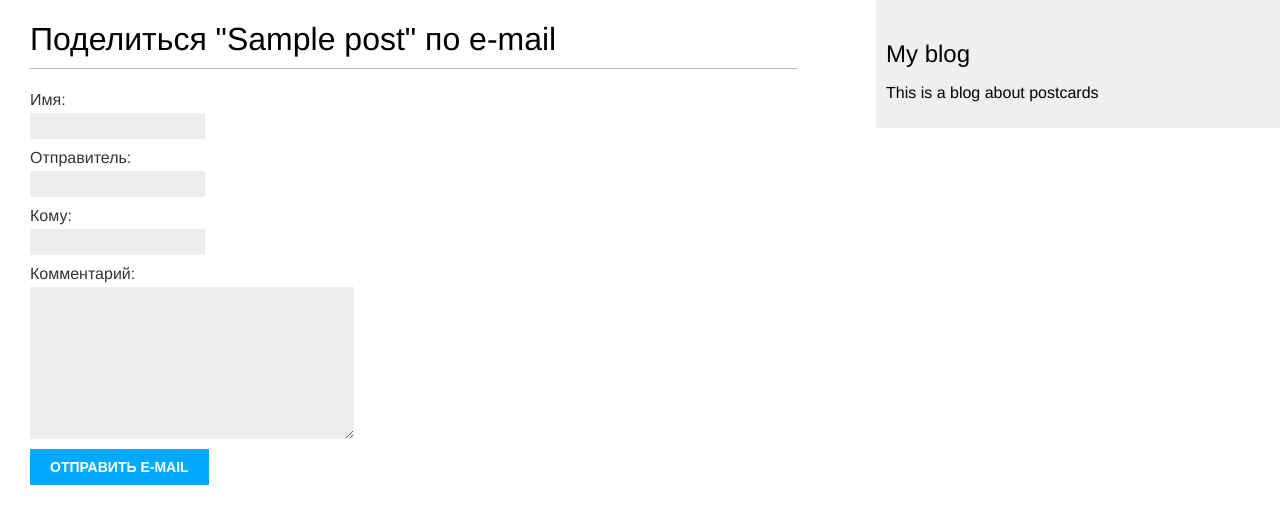
After one commit to astatr1/Store_postcard, a Django app: template blog/templates/blog/post/share.html in a window 1280 px wide. The commit adds this page. Shown: the top 524 px of the page. Run offline with Django 5.2, Linux system fonts and the light colour scheme; the template is opened without the code that fills it: values that come from a table or form of the project are taken from there, others are empty; tables that the repository leaves empty hold one stand-in row (values such as "Sample post").

Commit message:
Добавлен функционал Поделиться постом в приложении blog. Доступно в шаблоне детальной информации о посте.

```diff
--- /dev/null
+++ b/blog/forms.py
@@ -0,0 +1,10 @@
+from django import forms
+
+
+class EmailPostForm(forms.Form):
+    """Форма для отправки E-Mail из поста, через кнопку поделиться"""
+    name = forms.CharField(max_length=25, label="Имя")
+    email = forms.EmailField(label="Отправитель")
+    to = forms.EmailField(label="Кому")
+    comments = forms.CharField(required=False, widget=forms.Textarea,
+                               label="Комментарий")
--- a/blog/templates/blog/post/detail.html
+++ b/blog/templates/blog/post/detail.html
@@ -8,4 +8,10 @@
  Опубликован {{ post.time_published }} автор: {{ post.author }}
  </p>
  {{ post.body|linebreaks }}
+    <p>
+        <a href="{% url "blog:post_share" post.id %}">
+        Поделиться этим постом
+        </a>
+     </p>
+
 {% endblock %}
--- /dev/null
+++ b/blog/templates/blog/post/share.html
@@ -0,0 +1,17 @@
+{% extends 'blog/base.html' %}
+
+{% block title %}Поделиться постом{% endblock %}
+
+{% block content %}
+    {% if sent %}
+    <h1>E-mail успешно отправлено</h1>
+    <p>"{{ post.title }} был успешно отправлен {{ form.cleaned_data.to }}."</p>
+    {% else %}
+        <h1>Поделиться "{{ post.title }}" по e-mail</h1>
+        <form method="post">
+            {{ form.as_p }}
+            {% csrf_token %}
+            <input type="submit" value="Отправить e-mail">
+        </form>
+    {% endif %}
+{% endblock %}
--- a/blog/urls.py
+++ b/blog/urls.py
@@ -7,4 +7,5 @@ urlpatterns = [
     path('', views.PostListView.as_view(), name='post_list'),
     path('<int:year>/<int:month>/<int:day>/<slug:post_slug>/',
          views.PostDetailView.as_view(), name='post_detail'),
+    path('<int:post_id>/share/', views.post_share, name='post_share'),
 ]
```
Also changed, not shown: Store/settings.py (+8 -0 lines), blog/views.py (+29 -0 lines).
